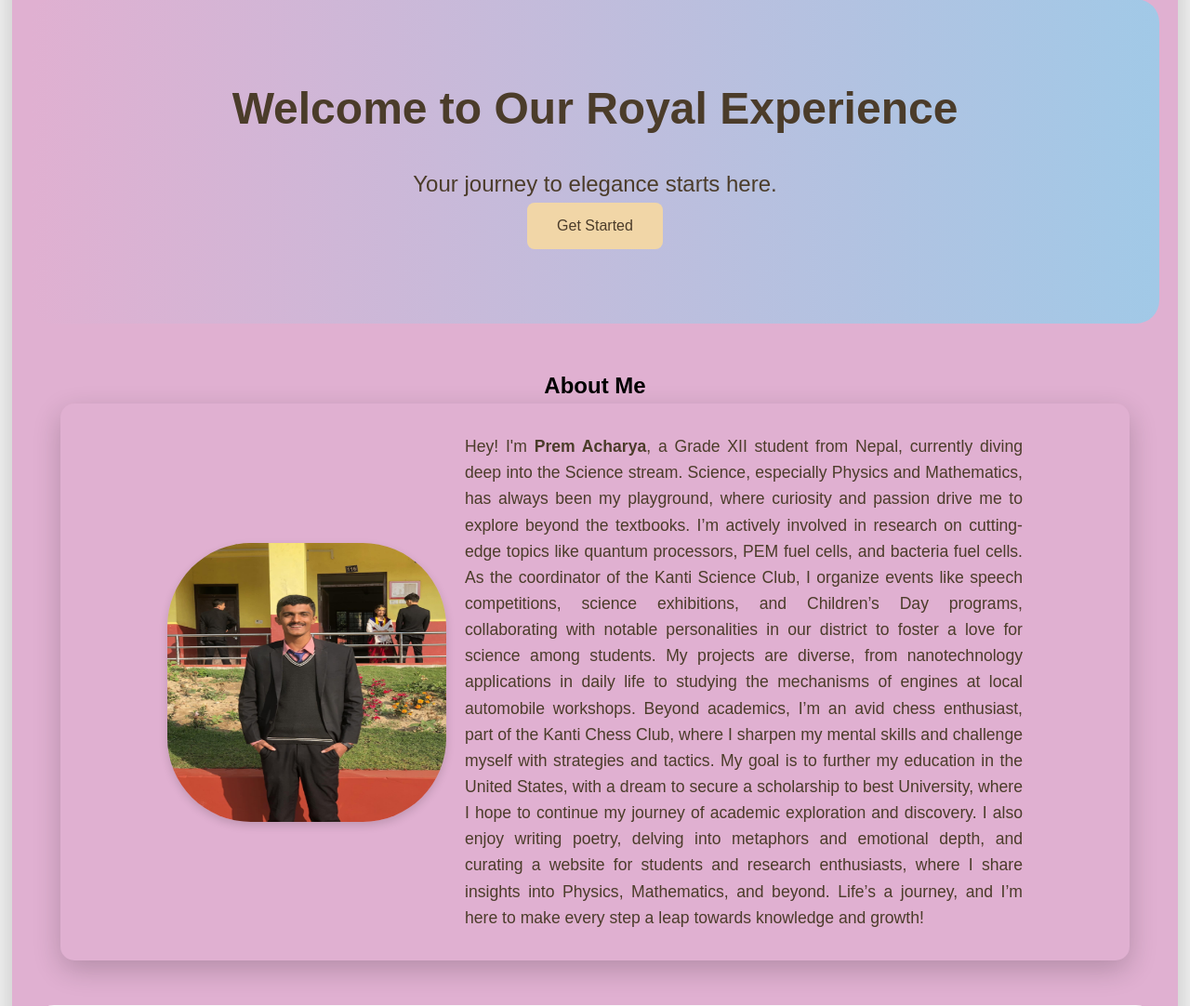
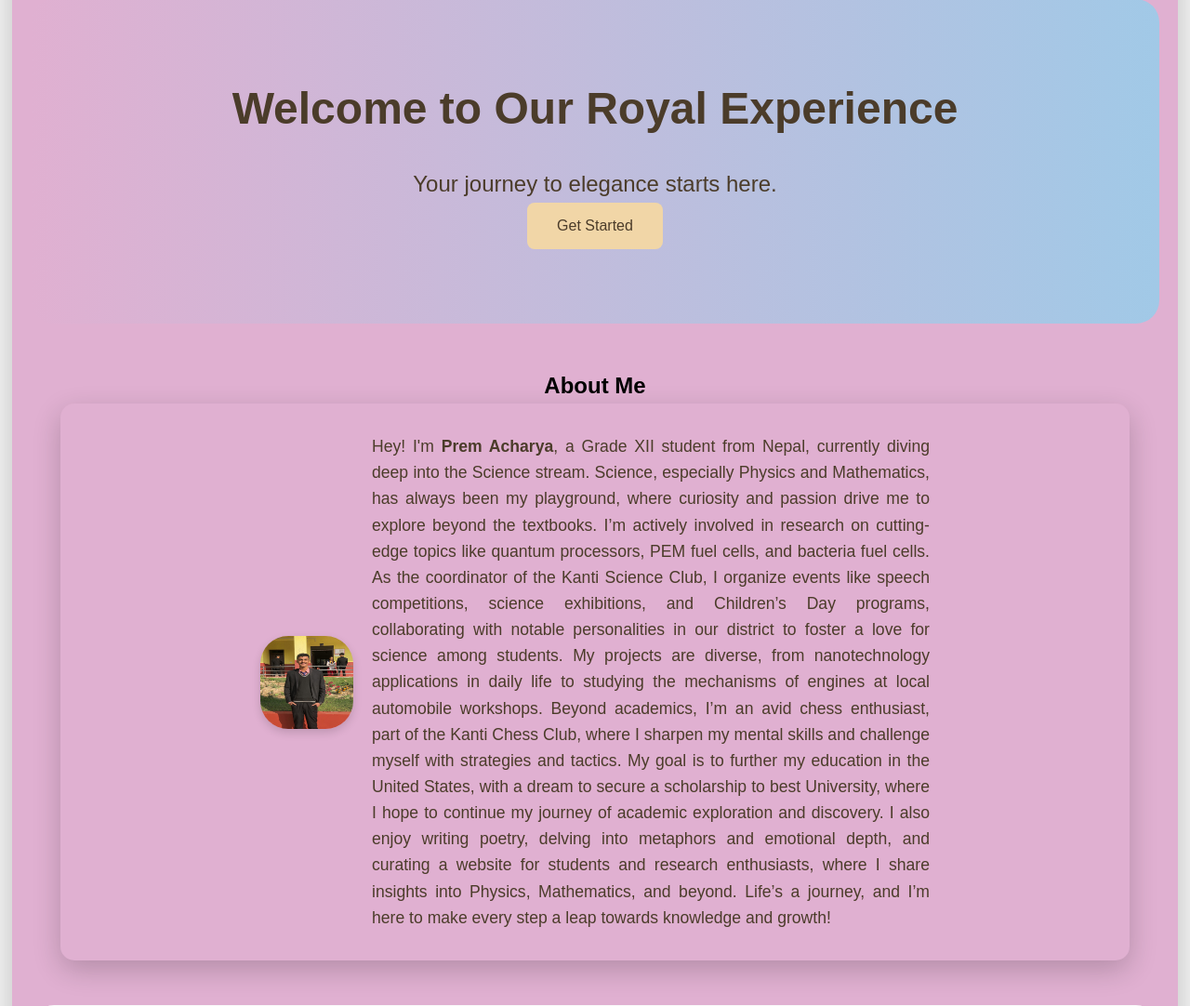
Before and after one commit to iampremacharya/GKT, a PHP site: page / in a window 1280 px wide. Shown: the part 84-1166 px from the top of the page at 93% size. Run offline with PHP 8.4, Linux system fonts and the light colour scheme.

Commit message:
Update styles.css

```diff
--- a/styles.css
+++ b/styles.css
@@ -99,8 +99,8 @@ body {
 }
 
 .profile-image {
-    width: 300px;
-    height: 300px;
+    width: 100px;
+    height: 100px;
     border-radius: 30%; /* Circular image */
     box-shadow: 0 4px 10px rgba(0, 0, 0, 0.15); /* Subtle shadow for the image */
 }
```
